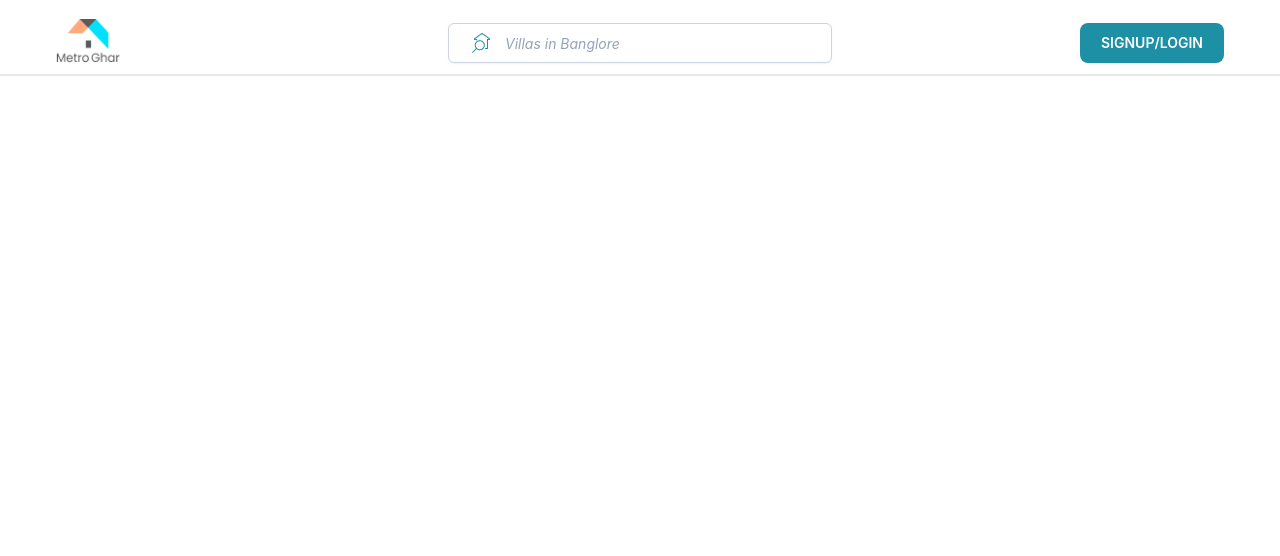
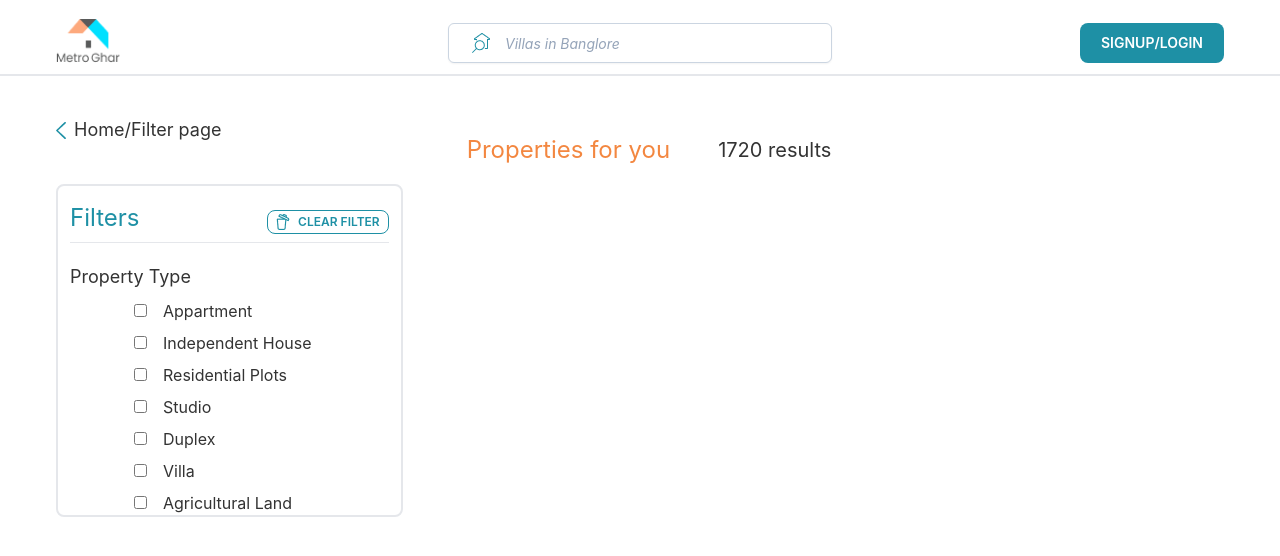
Before and after one commit to Raselshah/E-commerce-filter-system, a React (Create React App) app: page / in a window 1280 px wide. Shown: the top 556 px of the page. Built offline with nearby package versions, Linux system fonts and the light colour scheme.

Commit message:
check box select add

```diff
--- a/src/App.js
+++ b/src/App.js
@@ -1,10 +1,12 @@
 import "./App.css";
+import FilterPage from "./Components/FilterPage/FilterPage";
 import Navbar from "./Components/Navbar/Navbar";
 
 function App() {
   return (
     <div className="">
       <Navbar />
+      <FilterPage />
     </div>
   );
 }
--- /dev/null
+++ b/src/Components/FilterPage/FilterPage.js
@@ -0,0 +1,132 @@
+import React, { useState } from "react";
+import leftIcon from "../../Assests/XMLID_2224_.png";
+import buttonIcon from "../../Assests/Group.png";
+
+const FilterPage = () => {
+  const [checkBox, setCheckBox] = useState([
+    {
+      id: 1,
+      name: "Appartment",
+      check: false,
+    },
+    {
+      id: 2,
+      name: "Independent House",
+      check: false,
+    },
+    {
+      id: 3,
+      name: "Residential Plots",
+      check: false,
+    },
+    {
+      id: 4,
+      name: "Studio",
+      check: false,
+    },
+    {
+      id: 5,
+      name: "Duplex",
+      check: false,
+    },
+    {
+      id: 6,
+      name: "Villa",
+      check: false,
+    },
+    {
+      id: 7,
+      name: "Agricultural Land",
+      check: false,
+    },
+  ]);
+
+  const handleCheckBox = (id) => {
+    setCheckBox((prev) => {
+      return prev.map((item) => {
+        if (item.id === id) {
+          return { ...item, check: !item.check };
+        } else if (id === 0) {
+          return item.check === false;
+        } else {
+          return { ...item };
+        }
+      });
+    });
+  };
+  console.log(checkBox);
+  return (
+    <div className="max-w-screen-2xl px-14 mt-10">
+      <h2 className="flex gap-x-2 justify-start items-center">
+        <span>
+          <img src={leftIcon} alt="" />
+        </span>
+        <span className="text-lg">Home/Filter page</span>
+      </h2>
+      <div className="grid grid-cols-3 gap-16 mt-10">
+        <div className="border-2 rounded-lg px-3">
+          <div className="flex justify-between items-center mt-4 border-b">
+            <h2 className="text-2xl text-primary mb-2">Filters</h2>
+            <button className="btn btn-outline hover:bg-primary hover:border-none flex justify-between items-center gap-x-2 border-primary btn-xs">
+              <span className="">
+                <img className="" src={buttonIcon} alt="" />
+              </span>
+              <span
+                onClick={() => handleCheckBox(0)}
+                className="text-xs text-primary hover:text-white"
+              >
+                Clear Filter
+              </span>
+            </button>
+          </div>
+          <h2 className="mt-5 text-lg">Property Type</h2>
+
+          {checkBox.map((item) => (
+            <div key={item.id} className="pl-16 mt-2">
+              <button onClick={() => handleCheckBox(item.id)} className="">
+                <input
+                  type="checkbox"
+                  value={item.name}
+                  id={item.id}
+                  class="default:ring-2"
+                />
+                <label className="pl-4" htmlFor={item.name}>
+                  {item.name}
+                </label>
+              </button>
+            </div>
+          ))}
+        </div>
+        <div className="col-span-2">
+          <div className="flex justify-start gap-x-12 items-center mt-[-50px]">
+            {" "}
+            <h2 className="text-2xl text-secondary">Properties for you</h2>
+            <p className="text-xl">1720 results</p>
+          </div>
+          <div className="mt-4 flex gap-x-4 flex-row">
+            {checkBox.map((item) => {
+              if (item.check) {
+                return (
+                  <div className="">
+                    <button
+                      onClick={() => handleCheckBox(item.id)}
+                      className="btn btn-xs flex justify-between items-center gap-x-3 bg-primary border-none"
+                      key={item.id}
+                    >
+                      <span className="text-white">{item.name}</span>
+                      <span className="text-white">X</span>
+                    </button>
+                  </div>
+                );
+              } else {
+                return null;
+              }
+            })}
+          </div>
+        </div>
+      </div>
+    </div>
+  );
+};
+
+export default FilterPage;
```
Also changed, not shown: src/Assests/XMLID_2224_.png (added).
